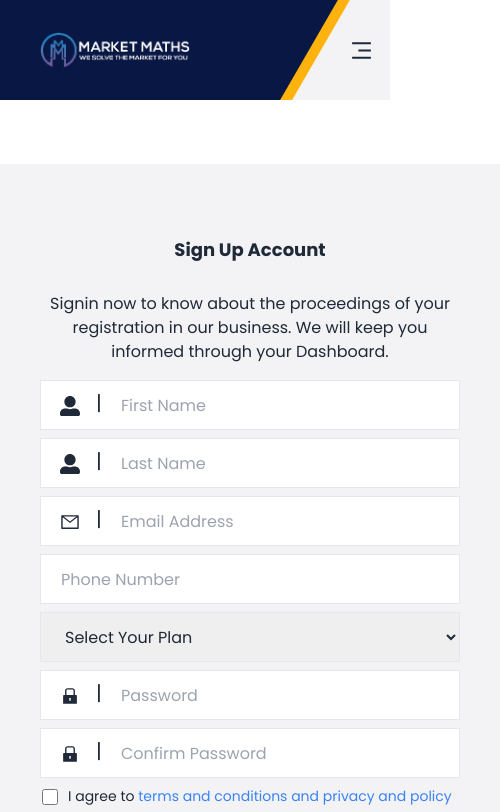
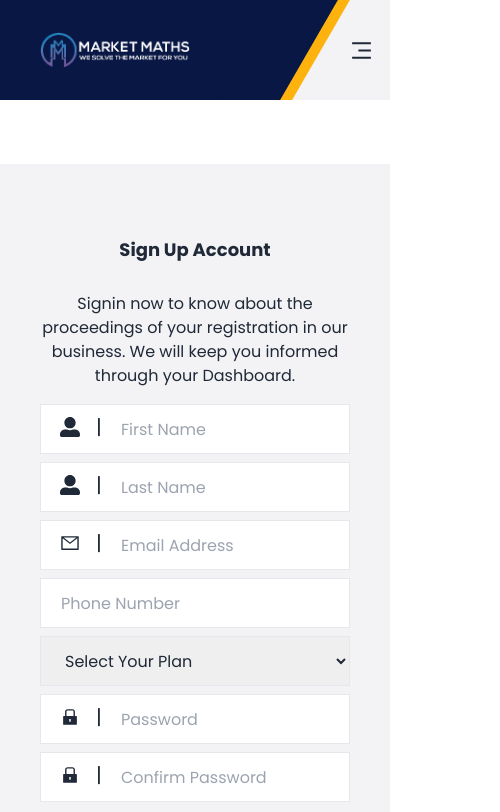
Before and after one commit to hasan-mohammad-bd/market-maths, a React (Create React App) app: page /signup in a window 390 px wide. Shown: the top 812 px of the page, 500 px wide, since content can reach past the window. Built offline with nearby package versions, Linux system fonts and the light colour scheme.

Commit message:
fixcing responsiveness again

```diff
--- a/src/components/footer/FooterNav.js
+++ b/src/components/footer/FooterNav.js
@@ -9,7 +9,7 @@ const FooterNav = () => {
           <div className="copy-right-text text-gray-600 text-[14px]">
             <p>&copy; Market Maths. All Right Reserved</p>
           </div>
-          <div className="text-center md:text-start mt-4 md:mt-0 uppercase text-[16px] font-semibold text-[#092744]">
+          <div className="text-center hidden md:block md:text-start mt-4 md:mt-0 uppercase text-[16px] font-semibold text-[#092744]">
             <Link className="ml-10" to='/home'>Home</Link>
             <Link className="ml-10" to='/about'>About</Link>
             <Link className="ml-10" to='/'>Terms & condition</Link>
--- a/src/components/header/Header.js
+++ b/src/components/header/Header.js
@@ -37,7 +37,7 @@ const Header = () => {
           <NavLink className={({isActive}) => (isActive? "hactiveRoute" : "hinactiveRoute")} to="/">Home</NavLink>
           <NavLink className={({isActive}) => (isActive? "hactiveRoute" : "hinactiveRoute")} to="/about">About Us</NavLink>
           <NavLink className={({isActive}) => (isActive? "hactiveRoute" : "hinactiveRoute")} to="/live">FX Live Charts</NavLink>
-          <NavLink className={({isActive}) => (isActive? "hactiveRoute" : "hinactiveRoute")} to="/calender">Forex Calender</NavLink>
+          <NavLink className={({isActive}) => (isActive? "hactiveRoute" : "hinactiveRoute")} to="/calendar">Forex Calender</NavLink>
           <NavLink className={({isActive}) => (isActive? "hactiveRoute" : "hinactiveRoute")} to="/blog">Blog</NavLink>
           <NavLink className={({isActive}) => (isActive? "hactiveRoute" : "hinactiveRoute")} to="/contact">Contact Us</NavLink>
           <NavLink className="login flex items-center " to="/login"><span className='mr-2'><FiLogIn/></span> log In</NavLink>
--- a/src/page/loginPage/LoginPage.js
+++ b/src/page/loginPage/LoginPage.js
@@ -8,7 +8,7 @@ import { NavLink } from "react-router-dom";
 const LoginPage = () => {
   return (
     <>
-      <div class="w-[500px] mx-auto my-16 p-10 bg-[#F3F3F5]" for="">
+      <div class="max-w-[500px] mx-auto my-16 p-10 bg-[#F3F3F5]" for="">
         <h3 class="text-lg font-bold text-center mt-8 mb-3">
           Login To Account
         </h3>
@@ -19,7 +19,7 @@ const LoginPage = () => {
         <form action="">
           <div className="flex flex-col justify-content items-center relative font-normal">
             <div className="icon flex items-center justify-center text-[20px] absolute left-[20px] top-[8px] ">
-              <span className="block mt-[5px]">
+              <span className="block">
                 <AiOutlineMail />
               </span>
               <span className="mx-4 ">|</span>
@@ -33,7 +33,7 @@ const LoginPage = () => {
           </div>
           <div className="flex flex-col justify-content items-center relative">
             <div className="icon flex items-center justify-center text-[20px] absolute left-[20px] top-[8px] ">
-              <span className="block mt-[5px]">
+              <span className="block">
                 <AiFillLock />
               </span>
               <span className="mx-4 ">|</span>
--- a/src/page/signUp/SignUpPage.js
+++ b/src/page/signUp/SignUpPage.js
@@ -10,7 +10,7 @@ import TermsConditionsModal from '../../components/termsConditions/TermsConditio
 const SignUpPage = () => {
     return (
         <>
-        <div class="w-[500px] mx-auto my-16 p-10 bg-[#F3F3F5]" for="">
+        <div class="max-w-[500px] mx-auto my-16 p-10 bg-[#F3F3F5]" for="">
           <h3 class="text-lg font-bold text-center mt-8 mb-3">
             Sign Up Account
           </h3>
@@ -21,7 +21,7 @@ const SignUpPage = () => {
           <form action="">
             <div className="flex flex-col justify-content items-center relative font-normal">
               <div className="icon flex items-center justify-center text-[20px] absolute left-[20px] top-[8px] ">
-                <span className="block mt-[5px]">
+                <span className="block">
                   <FaUserAlt />
                 </span>
                 <span className="mx-4 ">|</span>
@@ -35,7 +35,7 @@ const SignUpPage = () => {
             </div>
             <div className="flex flex-col justify-content items-center relative font-normal">
               <div className="icon flex items-center justify-center text-[20px] absolute left-[20px] top-[8px] ">
-                <span className="block mt-[5px]">
+                <span className="block">
                   <FaUserAlt />
                 </span>
                 <span className="mx-4 ">|</span>
@@ -49,7 +49,7 @@ const SignUpPage = () => {
             </div>
             <div className="flex flex-col justify-content items-center relative font-normal">
               <div className="icon flex items-center justify-center text-[20px] absolute left-[20px] top-[8px] ">
-                <span className="block mt-[5px]">
+                <span className="block">
                   <AiOutlineMail />
                 </span>
                 <span className="mx-4 ">|</span>
@@ -89,7 +89,7 @@ const SignUpPage = () => {
             </div>
             <div className="flex flex-col justify-content items-center relative">
               <div className="icon flex items-center justify-center text-[20px] absolute left-[20px] top-[8px] ">
-                <span className="block mt-[5px]">
+                <span className="block">
                   <AiFillLock />
                 </span>
                 <span className="mx-4 ">|</span>
@@ -103,7 +103,7 @@ const SignUpPage = () => {
             </div>
             <div className="flex flex-col justify-content items-center relative">
               <div className="icon flex items-center justify-center text-[20px] absolute left-[20px] top-[8px] ">
-                <span className="block mt-[5px]">
+                <span className="block">
                   <AiFillLock />
                 </span>
                 <span className="mx-4 ">|</span>
```
